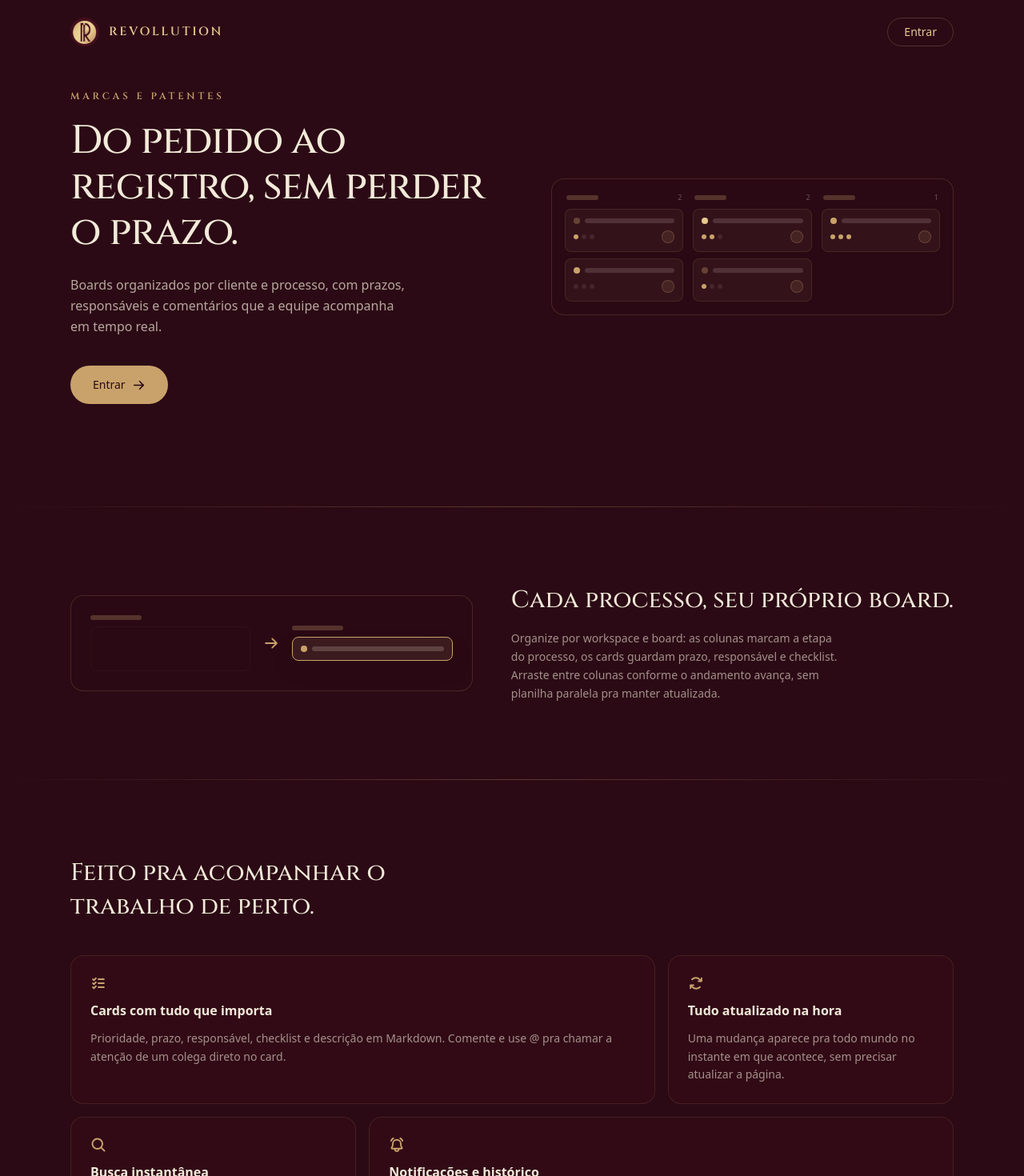
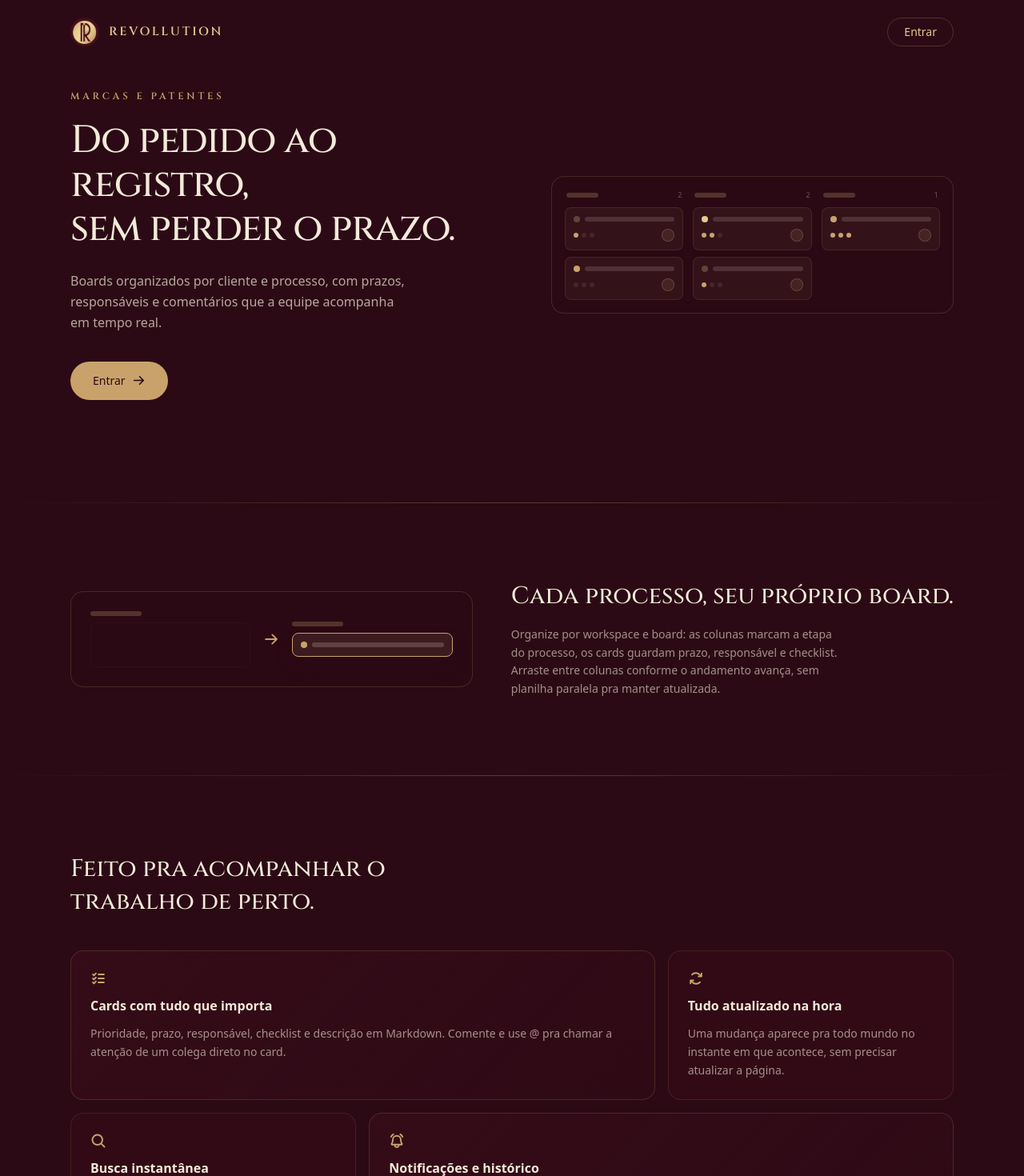
Before and after one commit to Thur2312/Revollution-Organization, a Next.js app: page / in a window 1280 px wide. Shown: the top 1470 px of the page at 80% size. Built offline with nearby package versions, Linux system fonts and the light colour scheme.

Commit message:
Fix hero headline wrap and add bento background variation
Headline was wrapping to 3 lines on desktop instead of the intended 2;
force the break at the natural clause boundary. Give the wider feature
cards a subtle gradient so the grid isn't flat same-on-same everywhere.

```diff
--- a/src/app/page.tsx
+++ b/src/app/page.tsx
@@ -173,10 +173,11 @@ export default function Home() {
             MARCAS E PATENTES
           </p>
           <h1
-            className="mt-5 font-[family-name:var(--font-display)] text-4xl font-medium leading-[1.15] tracking-tight md:text-[3.1rem]"
+            className="mt-5 font-[family-name:var(--font-display)] text-4xl font-medium leading-[1.15] tracking-tight md:text-5xl"
             style={{ color: CREAM }}
           >
-            Do pedido ao registro, sem perder o prazo.
+            Do pedido ao registro,
+            <br className="hidden md:block" /> sem perder o prazo.
           </h1>
           <p className="mt-6 max-w-[46ch] text-base leading-relaxed" style={{ color: `${CREAM}b3` }}>
             Boards organizados por cliente e processo, com prazos, responsáveis e
@@ -235,7 +236,11 @@ export default function Home() {
             <Reveal key={title} delay={i * 80} className={span}>
               <div
                 className="flex h-full flex-col gap-3 rounded-2xl border p-6"
-                style={{ borderColor: `${GOLD}22`, background: `${WINE}40` }}
+                style={
+                  span
+                    ? { borderColor: `${GOLD}30`, background: `linear-gradient(135deg, ${WINE}66, ${WINE}25)` }
+                    : { borderColor: `${GOLD}22`, background: `${WINE}40` }
+                }
               >
                 <Icon size={20} weight="bold" style={{ color: GOLD }} />
                 <h3 className="text-base font-semibold" style={{ color: CREAM }}>
```
